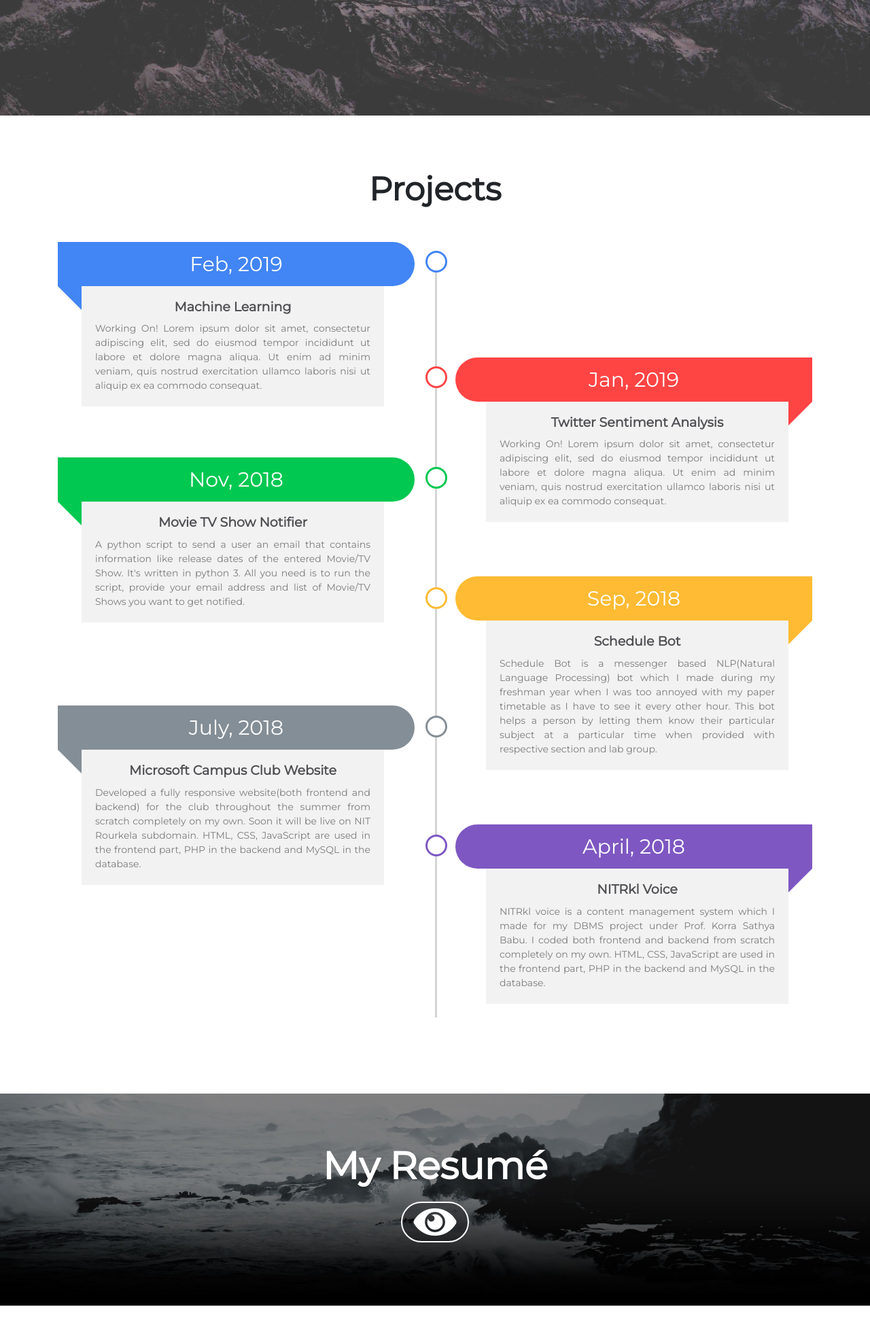
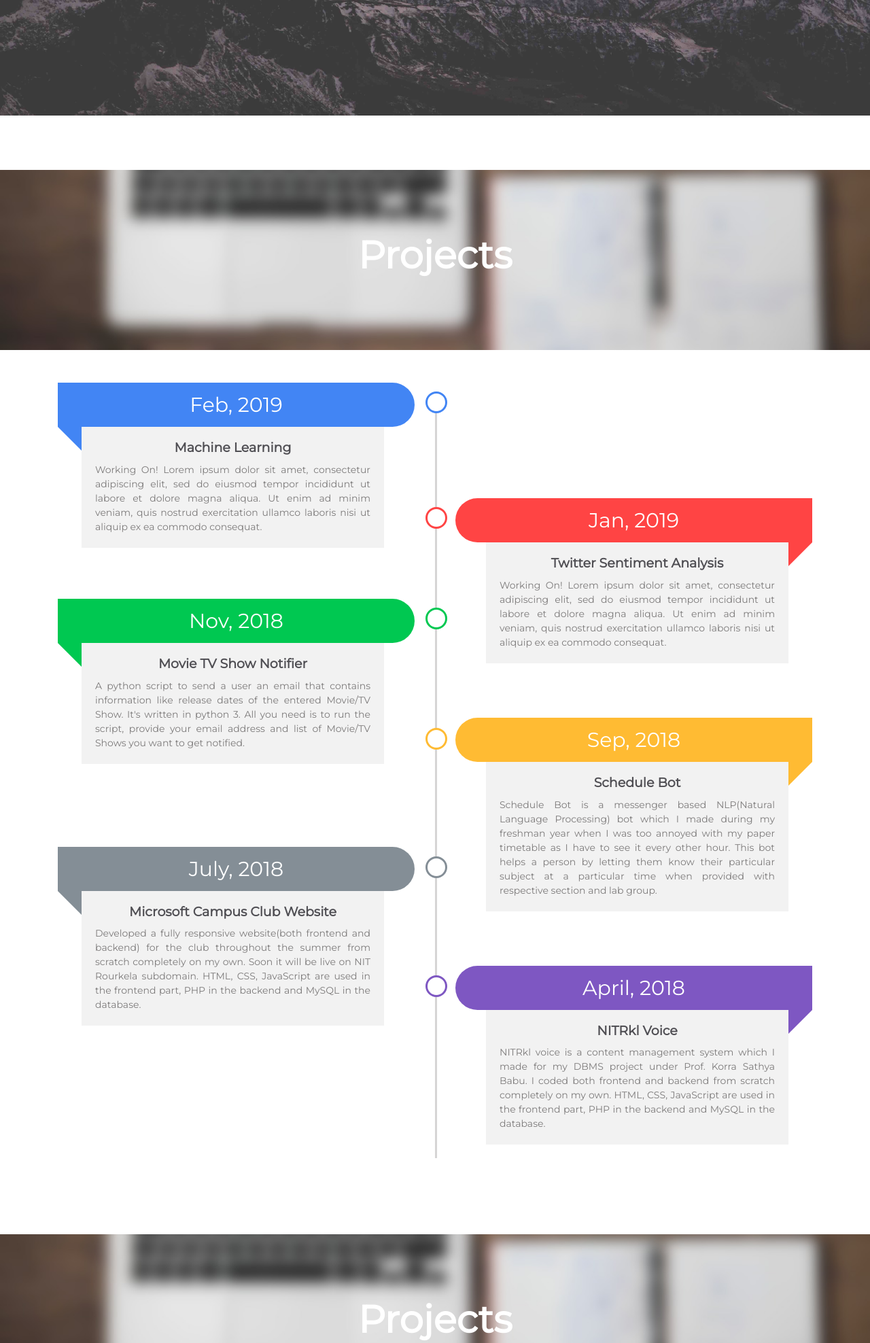
Before and after one commit to nguptaa/personal, a PHP site: page / in a window 1280 px wide. Shown: the part 630-2606 px from the top of the page at 68% size. Run offline with PHP 8.4, Linux system fonts and the light colour scheme.

Commit message:
Modifications

```diff
--- a/assets/css/style.css
+++ b/assets/css/style.css
@@ -536,7 +511,25 @@ footer.footer .social-link:hover {
 /* projects timeline ends */
 
 /* parallax begins*/
-.parallax {
+
+.parallax1 {
+  background-image: url("../img/projects-main.jpg");
+  min-height: 250px;
+  text-align: center;
+  line-height: 250px;
+  vertical-align: middle;
+  background-attachment: fixed;
+  background-position: bottom;
+  background-repeat: no-repeat;
+  background-size: cover;
+}
+.parallax1 span {
+  font-weight: 700;
+  font-size: 3.5em;
+  color: #ffffff;
+}
+
+.parallax3 {
   background-image: url("../img/intro-bg.jpg");
   min-height: 300px;
   text-align: center;
@@ -548,23 +541,23 @@ footer.footer .social-link:hover {
   background-size: cover;
 }
 
-.parallax span{
+.parallax2 span{
   display: block;
   font-weight: 700;
   font-size: 3.5em;
   color: #ffffff;
 }
-.parallax a{
+.parallax2 a{
   color: inherit;
 }
-.parallax i{
+.parallax2 i{
   background-color:rgba(0, 0, 0, 0.3);
   width:100px;
   border: 2px solid white;
   border-radius: 40px;
 }
 
-.parallax i:hover{
+.parallax2 i:hover{
   background-color: #D9D6D4;
   color: #33312F;
 
--- a/index.html
+++ b/index.html
@@ -115,7 +115,9 @@
 
   <!-- Projects -->
   <section class="projects">
-    <h2 class="mb-5">Projects</h2>
+    <div class="parallax1 mb-5">
+      <span>Projects</span>
+    </div>
     <div class="container">
       <div class="row">
         <div class="col-md-12">
@@ -224,6 +226,12 @@
   </section>
 
 
+  <!-- work experience -->
+  <section class="work-experience">
+    <div class="parallax1 mb-5">
+      <span>Projects</span>
+    </div>
+  </section>
 
   <!-- Map -->
   <!-- <div class="map1">
@@ -236,7 +244,7 @@
   <!-- Horizontal line -->
   <!-- <hr class="last-hr"> -->
 
-  <div class="parallax">
+  <div class="parallax3">
     <p><span>My Resumé</span><span><a href="https://drive.google.com/file/d/1vlonpQzzjDZNBB87fBRlKXX8B97XefZS/view?usp=sharing"
           target="_blank"><i class="fas fa-eye"></a></i></span></p>
   </div>
@@ -252,23 +260,7 @@
 
   <footer class="footer text-center">
     <div class="container">
-      <!-- <ul class="list-inline mb-5">
-        <li class="list-inline-item">
-          <a class="social-link rounded-circle text-white mr-3" href="#">
-            <i class="icon-social-facebook"></i>
-          </a>
-        </li>
-        <li class="list-inline-item">
-          <a class="social-link rounded-circle text-white mr-3" href="#">
-            <i class="icon-social-twitter"></i>
-          </a>
-        </li>
-        <li class="list-inline-item">
-          <a class="social-link rounded-circle text-white" href="#">
-            <i class="icon-social-github"></i>
-          </a>
-        </li>
-      </ul> -->
+      <hr>
       <p class="text-muted small mb-0">Copyright &copy; Nikhil Gupta 2019</p>
     </div>
   </footer>
```
Also changed, not shown: other parts of assets/css/style.css (+6 -31 lines), assets/img/projects-main.jpg (added), assets/img/projects.jpg (added).
